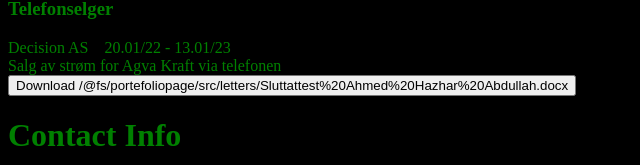
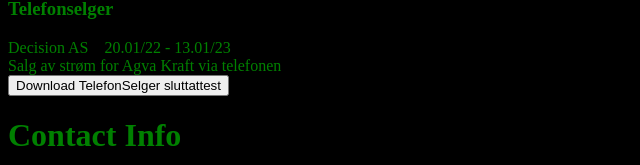
Before and after one commit to AhmedHAbdullah0405/PortefolioProject, a React (Vite) app in the folder portefoliopage/: page / in a window 1280 px wide. Shown: the part 1735-1900 px from the top of the page, without its empty margins (0-640 px from the left). Built offline with nearby package versions, Linux system fonts and the light colour scheme.

Commit message:
Small text changes tio the last referal

```diff
--- a/portefoliopage/src/pages/WorkExperience.tsx
+++ b/portefoliopage/src/pages/WorkExperience.tsx
@@ -45,7 +45,7 @@
             Salg av strøm for
             Agva Kraft via telefonen
             <br />
-            <button onClick={() => download(files[2].name, files[2].path)}>Download {files[2].name}</button>
+            <button onClick={() => download(files[2].name, files[2].path)}>Download TelefonSelger sluttattest</button>
 
         </>
     )
```
